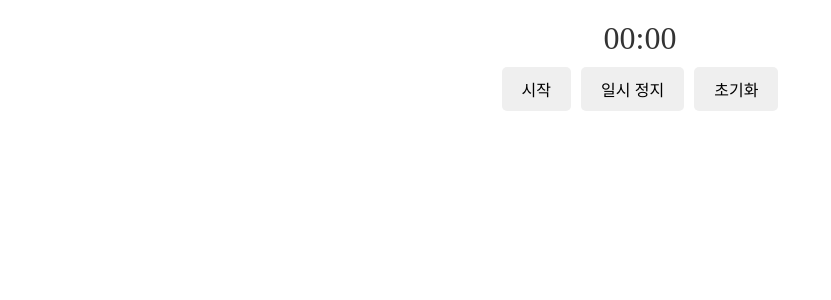
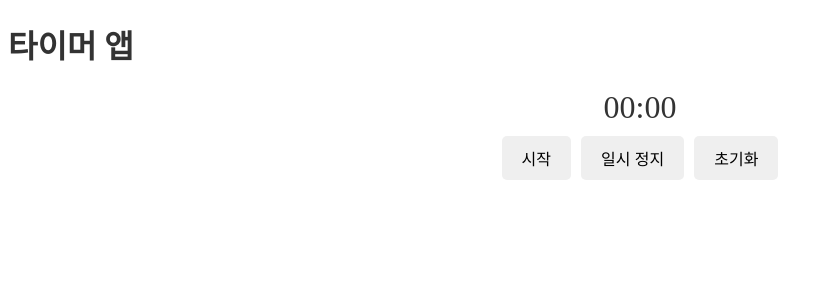
Before and after one commit to joonsol/react-curriculum, a React (Vite) app: page / in a window 1280 px wide. Shown: the top 300 px of the page, without its empty margins (0-831 px from the left). Built offline with nearby package versions, Linux system fonts and the light colour scheme.

Commit message:
Update App.jsx

```diff
--- a/src/App.jsx
+++ b/src/App.jsx
@@ -4,6 +4,7 @@ function App() {
 
   return (
     <div>
+       <h1>타이머 앱</h1>
       <Timer/>
     </div>
   )
```
